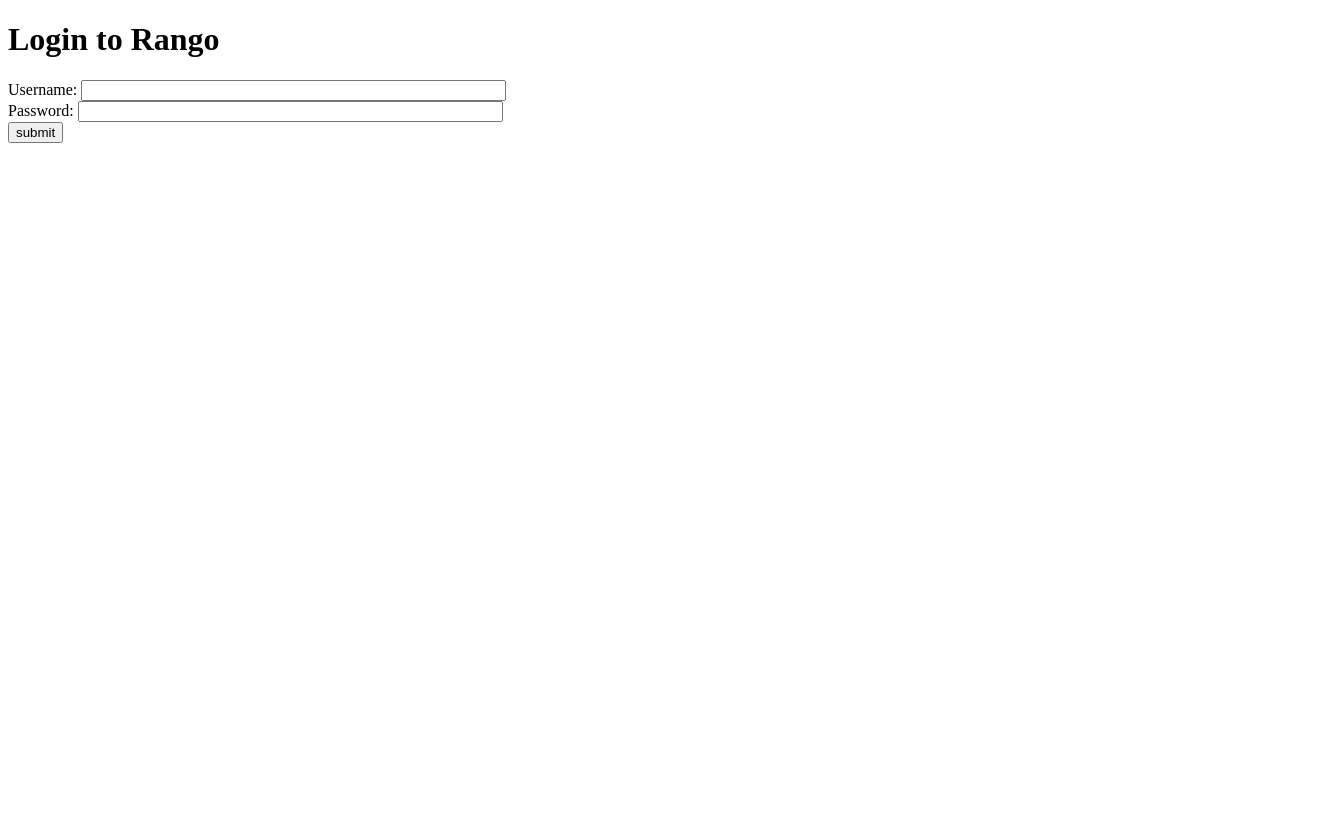
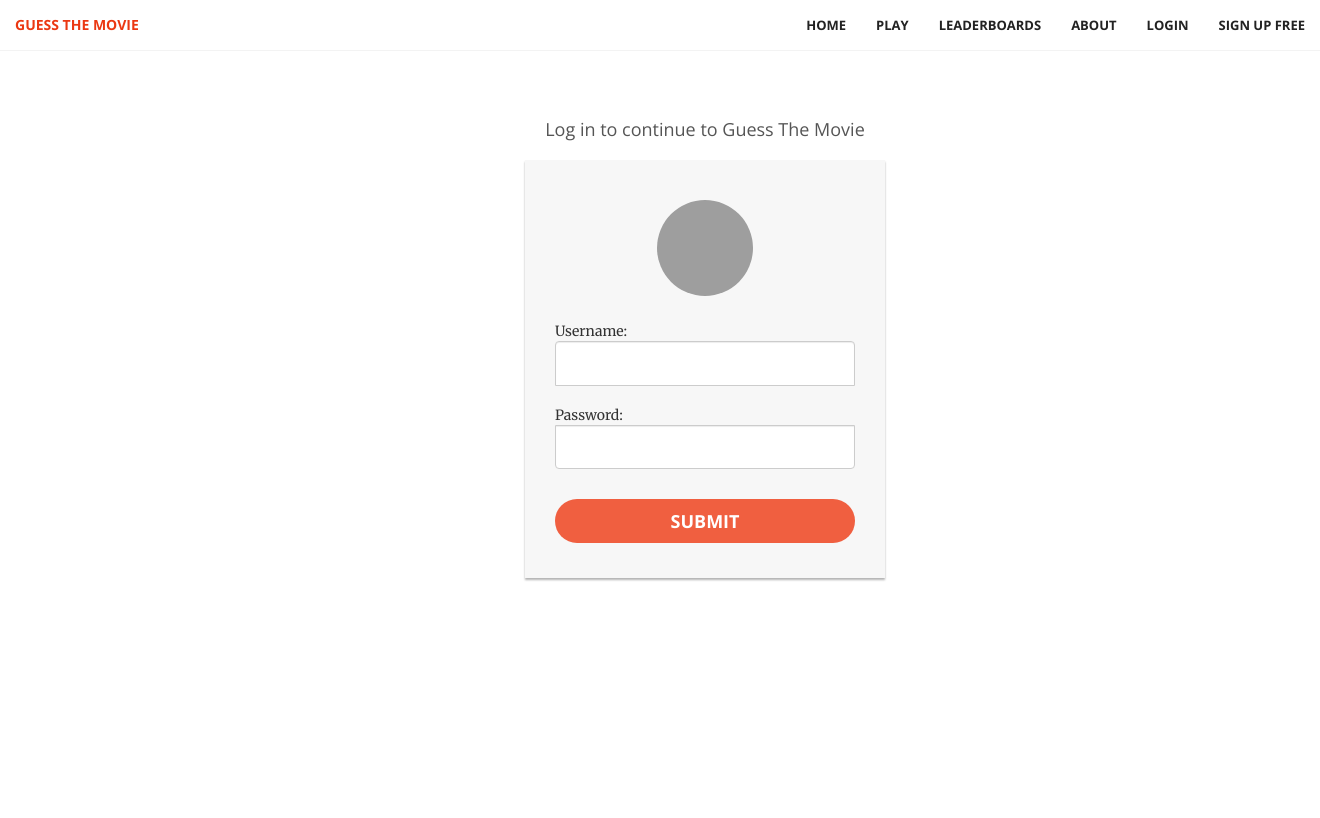
Before and after one commit to kirilhristov91/ITECH, a Django app: page /guess_the_movie/login/ in a window 1320 px wide. Shown: the top 818 px of the page. Before the commit the page ends 143 px from the top, so only its background shows below. Run offline with Django 3.2, Linux system fonts and the light colour scheme; some libraries are stand-ins or nearby versions; grey boxes are pictures that could not be loaded.

Commit message:
add log in style

```diff
--- a/ITECH/static/css/creative.css
+++ b/ITECH/static/css/creative.css
@@ -478,3 +478,88 @@ img::-moz-selection {
 body {
     webkit-tap-highlight-color: #222;
 }
+
+.form-signin
+{
+    max-width: 330px;
+    padding: 15px;
+    margin: 0 auto;
+}
+.form-signin .form-signin-heading, .form-signin .checkbox
+{
+    margin-bottom: 10px;
+}
+.form-signin .checkbox
+{
+    font-weight: normal;
+}
+.form-signin .form-control
+{
+    position: relative;
+    font-size: 16px;
+    height: auto;
+    padding: 10px;
+    -webkit-box-sizing: border-box;
+    -moz-box-sizing: border-box;
+    box-sizing: border-box;
+}
+.form-signin .form-control:focus
+{
+    z-index: 2;
+}
+.form-signin input[type="text"]
+{
+    margin-bottom: -1px;
+    border-bottom-left-radius: 0;
+    border-bottom-right-radius: 0;
+}
+.form-signin input[type="password"]
+{
+    margin-bottom: 10px;
+    border-top-left-radius: 0;
+    border-top-right-radius: 0;
+}
+.account-wall
+{
+    margin-top: 20px;
+    padding: 40px 0px 20px 0px;
+    background-color: #f7f7f7;
+    -moz-box-shadow: 0px 2px 2px rgba(0, 0, 0, 0.3);
+    -webkit-box-shadow: 0px 2px 2px rgba(0, 0, 0, 0.3);
+    box-shadow: 0px 2px 2px rgba(0, 0, 0, 0.3);
+}
+.login-title
+{
+    color: #555;
+    font-size: 18px;
+    font-weight: 400;
+    display: block;
+}
+.profile-img
+{
+    width: 96px;
+    height: 96px;
+    margin: 0 auto 10px;
+    display: block;
+    -moz-border-radius: 50%;
+    -webkit-border-radius: 50%;
+    border-radius: 50%;
+}
+.need-help
+{
+    margin-top: 10px;
+}
+.new-account
+{
+    display: block;
+    margin-top: 10px;
+}
+
+.margin_register{
+    margin-left:120px;
+    margin-right:120px;
+    margin-top:100px;
+     margin-bottom:60px;
+
+
+}
--- a/ITECH/templates/guess_the_movie/login.html
+++ b/ITECH/templates/guess_the_movie/login.html
@@ -1,22 +1,113 @@
 <!DOCTYPE html>
 <html>
-    <head>
-        <!-- Is anyone getting tired of repeatedly entering the header over and over?? -->
-        <title>Rango</title>
-    </head>
+<head>
+    <!-- Bootstrap Core CSS -->
+    <link rel="stylesheet" href="/static/css/bootstrap.min.css" type="text/css">
 
-    <body>
-        <h1>Login to Rango</h1>
+    <!-- Custom Fonts -->
+    <link href='http://fonts.googleapis.com/css?family=Open+Sans:300italic,400italic,600italic,700italic,800italic,400,300,600,700,800'
+          rel='stylesheet' type='text/css'>
+    <link href='http://fonts.googleapis.com/css?family=Merriweather:400,300,300italic,400italic,700,700italic,900,900italic'
+          rel='stylesheet' type='text/css'>
+    <link rel="stylesheet" href="static/font-awesome/css/font-awesome.min.css" type="text/css">
 
-        <form id="login_form" method="post" action="/guess_the_movie/login/">
-            {% csrf_token %}
-            Username: <input type="text" name="username" value="" size="50" />
-            <br />
-            Password: <input type="password" name="password" value="" size="50" />
-            <br />
+    <!-- Plugin CSS -->
+    <link rel="stylesheet" href="/static/css/animate.min.css" type="text/css">
 
-            <input type="submit" value="submit" />
-        </form>
+    <!-- Custom CSS -->
+    <link rel="stylesheet" href="/static/css/creative.css" type="text/css">
 
-    </body>
+    <!-- HTML5 Shim and Respond.js IE8 support of HTML5 elements and media queries -->
+    <!-- WARNING: Respond.js doesn't work if you view the page via file:// -->
+    <!--[if lt IE 9]>
+    <script src="https://oss.maxcdn.com/libs/html5shiv/3.7.0/html5shiv.js"></script>
+    <script src="https://oss.maxcdn.com/libs/respond.js/1.4.2/respond.min.js"></script>
+    <![endif]-->
+
+    <title>Register</title>
+</head>
+
+
+<body>
+
+<nav id="mainNav" class="navbar navbar-default navbar-fixed-top affix">
+    <div class="container-fluid">
+        <!-- Brand and toggle get grouped for better mobile display -->
+        <div class="navbar-header">
+            <button type="button" class="navbar-toggle collapsed" data-toggle="collapse"
+                    data-target="#bs-example-navbar-collapse-1">
+                <span class="sr-only">Toggle navigation</span>
+                <span class="icon-bar"></span>
+                <span class="icon-bar"></span>
+                <span class="icon-bar"></span>
+            </button>
+            <a class="navbar-brand page-scroll" href="#page-top">Guess The Movie</a>
+        </div>
+
+        <!-- Collect the nav links, forms, and other content for toggling -->
+        <div class="collapse navbar-collapse" id="bs-example-navbar-collapse-1">
+            <ul class="nav navbar-nav navbar-right">
+                <li>
+                    <a class="page-scroll" href="/guess_the_movie/">Home</a>
+                </li>
+                <li>
+                    <a class="page-scroll" href="/guess_the_movie/question">Play</a>
+                </li>
+                <li>
+                    <a class="page-scroll" href="#sevices">Leaderboards</a>
+                </li>
+                <li>
+                    <a class="page-scroll" href="#services">About</a>
+                </li>
+                <li>
+                    <a class="page-scroll" href="/guess_the_movie/login">Login</a>
+                </li>
+                <li>
+                    <a class="page-scroll" href="/guess_the_movie/register">Sign UP FREE</a>
+                </li>
+            </ul>
+        </div>
+        <!-- /.navbar-collapse -->
+    </div>
+    <!-- /.container-fluid -->
+</nav>
+
+<div class="container margin_register">
+    <div class="row">
+        <div class="col-sm-6 col-md-4 col-md-offset-4">
+            <h1 class="text-center login-title">Log in to continue to Guess The Movie</h1>
+            <div class="account-wall">
+                <img class="profile-img"
+                     src="/static/img/user.png"
+                     alt="">
+                <form id="login_form" class="form-signin" method="post" action="/guess_the_movie/login/">
+                    {% csrf_token %}
+                    Username: <input type="text" class="form-control" name="username" value="" size="50"/>
+                    <br/>
+                    Password: <input type="password" class="form-control" name="password" value="" size="50"/>
+                    <br/>
+                    <input class="btn btn-lg btn-primary btn-block" type="submit" value="submit"/>
+                </form>
+            </div>
+        </div>
+    </div>
+</div>
+
+
+   <!-- jQuery -->
+    <script src="/static/js/jquery.js"></script>
+
+    <!-- Bootstrap Core JavaScript -->
+    <script src="/static/js/bootstrap.min.js"></script>
+
+    <!-- Plugin JavaScript -->
+    <script src="/static/js/jquery.easing.min.js"></script>
+    <script src="/static/js/jquery.fittext.js"></script>
+    <script src="/static/js/wow.min.js"></script>
+
+    <!-- Custom Theme JavaScript -->
+    <!--<script src="/static/js/creative.js"></script>-->
+
+
+</body>
 </html>
```
Also changed, not shown: ITECH/templates/guess_the_movie/index2.html (added, +19 -0 lines), ITECH/static/img/antman.jpg (added).
